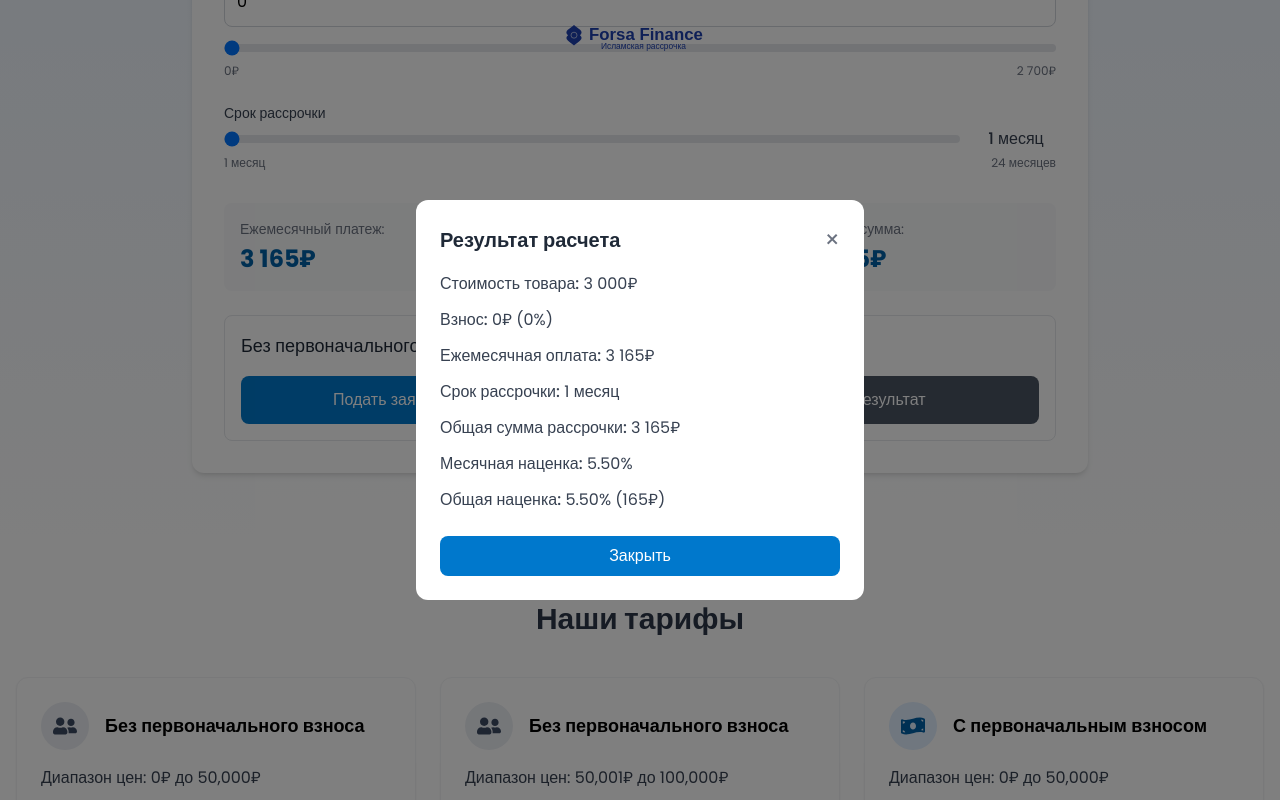
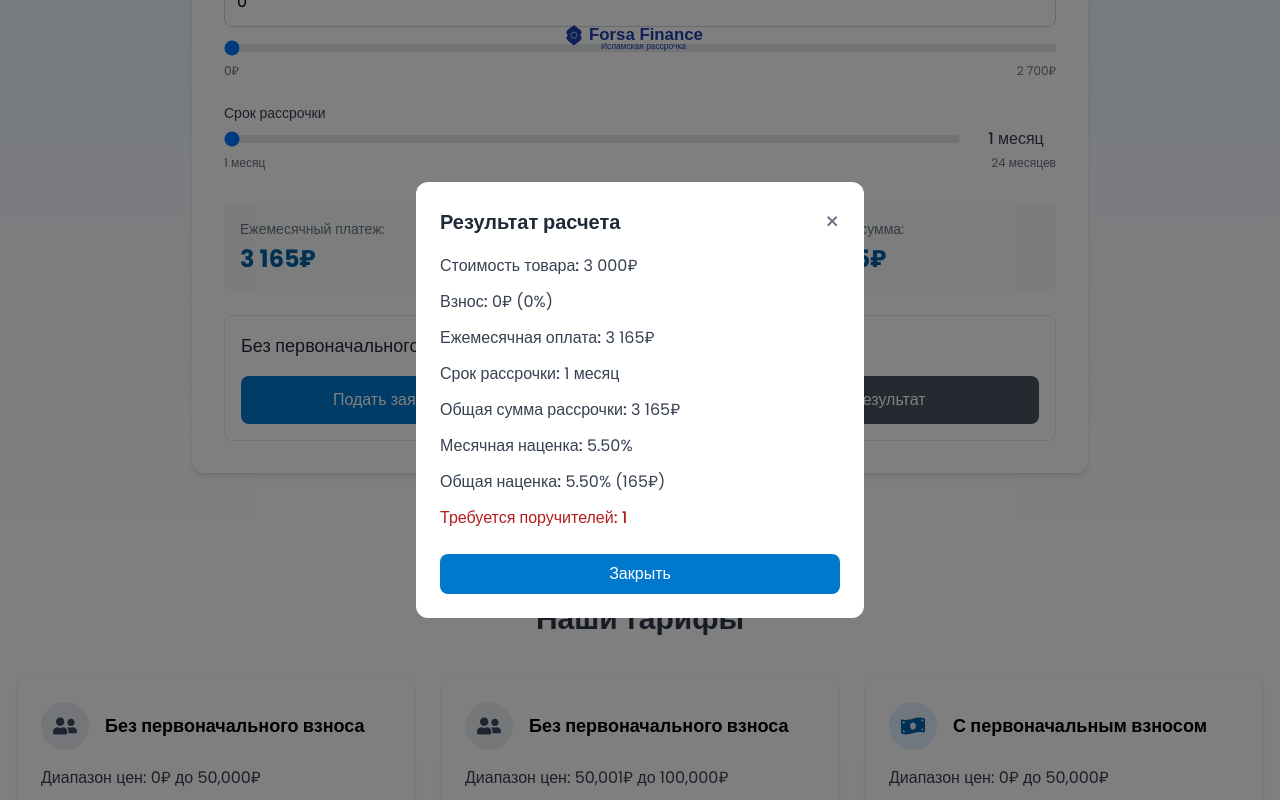
Before and after one commit to shamsaadov/halalFinance, a React (Vite) app: page / in a window 1280 px wide. Both pictures are taken after a click on the button "Посмотреть результат". Shown: the part 647-1447 px from the top of the page. Built offline with nearby package versions, Linux system fonts and the light colour scheme.

Commit message:
Сделал незначительные изменения

```diff
--- a/src/components/Calculator.tsx
+++ b/src/components/Calculator.tsx
@@ -119,6 +119,18 @@ const Calculator = () => {
   // Расчет процента первоначального взноса
   const initialFeePercentage =
     totalAmount > 0 ? Math.round((initialFee / totalAmount) * 100) : 0;
+
+  const remainingAmount = price - initialFee;
+
+  let requiredGuarantorsToModal = 0;
+
+  if (remainingAmount <= 149999) {
+    requiredGuarantorsToModal = 1;
+  } else if (remainingAmount <= 499999) {
+    requiredGuarantorsToModal = 2;
+  } else {
+    requiredGuarantorsToModal = 3;
+  }
 
   return (
     <div className="max-w-4xl mx-auto bg-white rounded-xl shadow-md overflow-hidden">
@@ -380,6 +392,7 @@ const Calculator = () => {
         totalMarkupPercent={totalMarkupPercent}
         totalMarkup={totalMarkup}
         amountPercent={initialFeePercentage}
+        requiredGuarantorsToModal={requiredGuarantorsToModal}
       />
     </div>
   );
--- a/src/components/ResultModal.tsx
+++ b/src/components/ResultModal.tsx
@@ -13,6 +13,7 @@ interface ResultModalProps {
   monthlyMarkupPercent: number;
   totalMarkupPercent: number;
   totalMarkup: number;
+  requiredGuarantorsToModal: any;
 }
 
 const ResultModal: React.FC<ResultModalProps> = ({
@@ -27,6 +28,7 @@ const ResultModal: React.FC<ResultModalProps> = ({
   totalMarkupPercent,
   amountPercent,
   totalMarkup,
+  requiredGuarantorsToModal,
 }) => {
   if (!isOpen) return null;
 
@@ -73,6 +75,11 @@ const ResultModal: React.FC<ResultModalProps> = ({
             <span className="font-medium">Общая наценка:</span>{" "}
             {totalMarkupPercent.toFixed(2)}% ({formatter.format(totalMarkup)}₽)
           </p>
+          <p>
+            <span className="font-medium text-red-700">
+              Требуется поручителей: {requiredGuarantorsToModal}
+            </span>{" "}
+          </p>
         </div>
         <button
           onClick={onClose}
```
